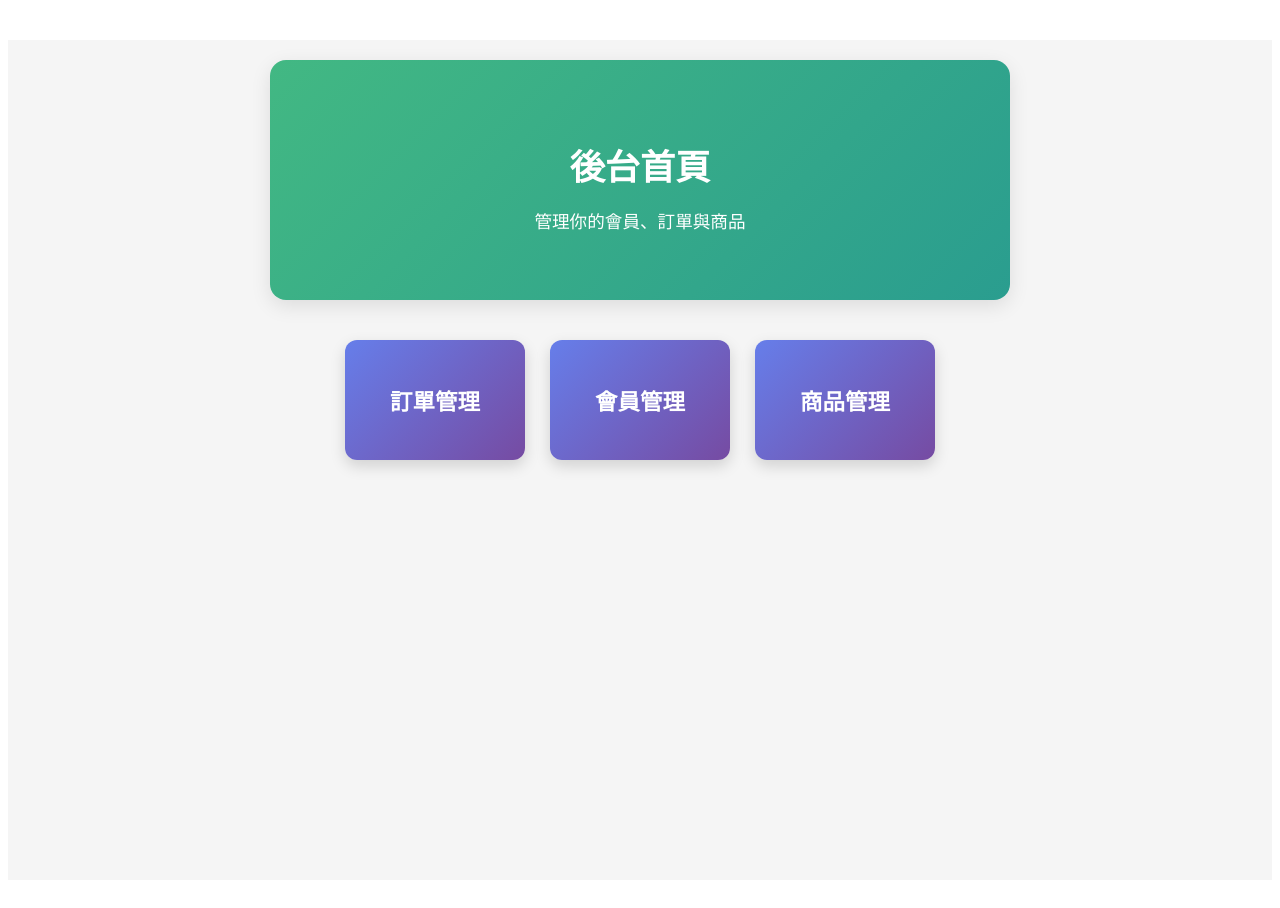
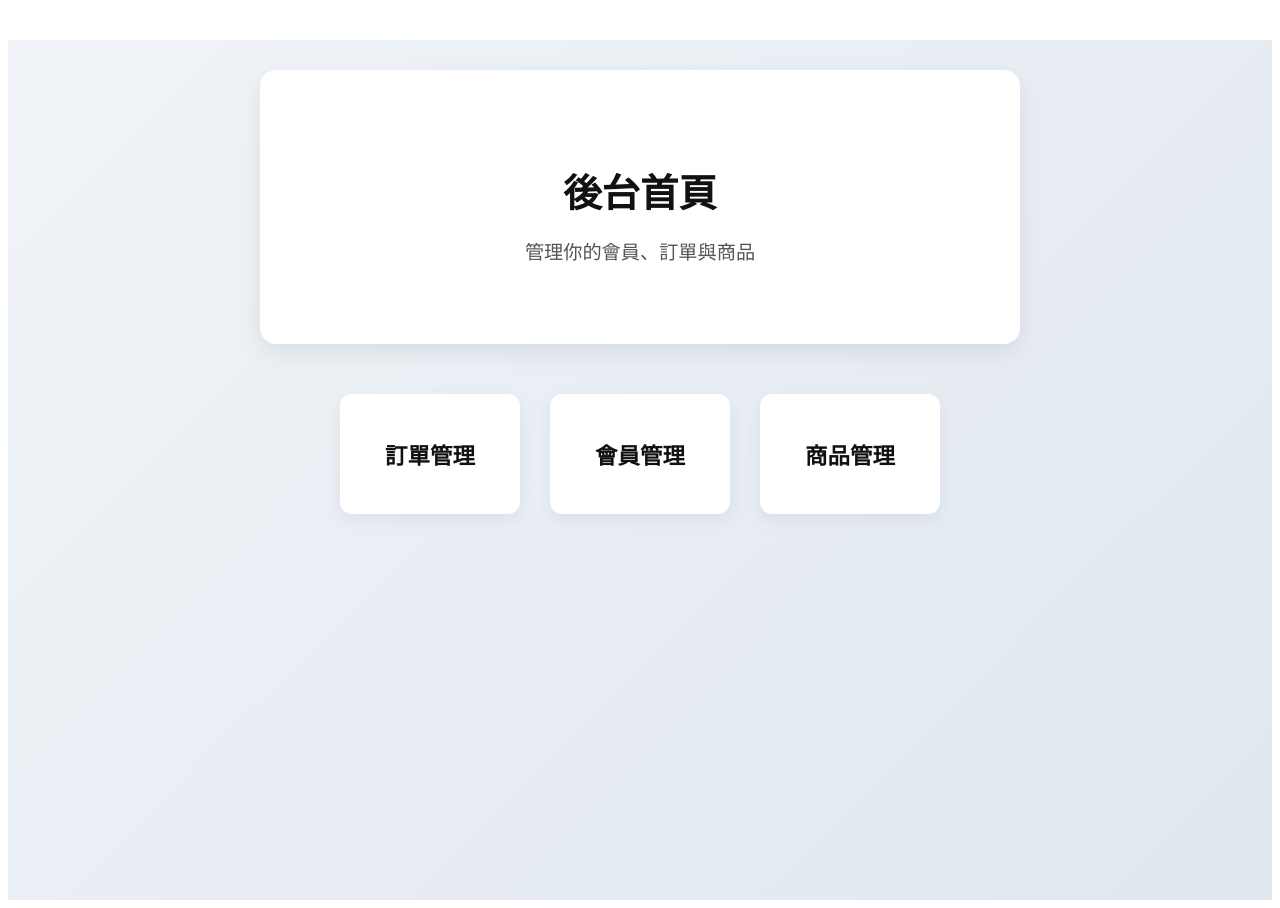
Before and after one commit to ChouKuangWen/Coffee-Hub, a Vue app in the folder frontend/: page /dashboard in a window 1280 px wide. Built offline with nearby package versions, Linux system fonts and the light colour scheme; sample sign-in values are in the browser's storage.

Commit message:
將版面風格改為咖啡平台APPLE官網與現代風格

```diff
--- a/frontend/src/views/Dashboard.vue
+++ b/frontend/src/views/Dashboard.vue
@@ -68,34 +68,36 @@ const goProducts = () => {
 
 <style scoped>
 .dashboard-page {
-  font-family: 'Noto Sans TC', sans-serif;
+  font-family: -apple-system, BlinkMacSystemFont, "Helvetica Neue", "Noto Sans TC", sans-serif;
   min-height: 100vh;
-  background: #f5f5f5;
   display: flex;
   flex-direction: column;
   align-items: center;
-  padding: 20px;
+  padding: 30px 20px;
+  background: linear-gradient(135deg, #f0f4f8, #e0e7ef); /* 淺灰藍漸層背景 */
 }
 
 /* Hero 區 */
 .hero {
   text-align: center;
-  padding: 50px 20px;
-  background: linear-gradient(135deg, #42b883, #2a9d8f);
-  color: white;
+  padding: 60px 30px;
+  background: #fff;
   border-radius: 16px;
   width: 100%;
   max-width: 700px;
-  margin-bottom: 40px;
-  box-shadow: 0 6px 20px rgba(0,0,0,0.1);
+  margin-bottom: 50px;
+  box-shadow: 0 8px 25px rgba(0,0,0,0.08);
 }
 .hero .title {
-  font-size: 2.2rem;
-  font-weight: bold;
-  margin-bottom: 0.5rem;
+  font-size: 2.4rem;
+  font-weight: 700;
+  margin-bottom: 0.8rem;
+  color: #111;
 }
 .hero .subtitle {
-  font-size: 1.1rem;
+  font-size: 1.2rem;
+  font-weight: 400;
+  color: #555;
 }
 
 /* 卡片容器 */
@@ -103,7 +105,7 @@ const goProducts = () => {
   display: flex;
   flex-wrap: wrap;
   justify-content: center;
-  gap: 25px;
+  gap: 30px;
   width: 100%;
   max-width: 900px;
 }
@@ -115,19 +117,19 @@ const goProducts = () => {
   align-items: center;
   width: 180px;
   height: 120px;
-  background: linear-gradient(135deg, #667eea, #764ba2);
-  color: white;
+  background: #fff;
+  color: #111;
   text-decoration: none;
   border-radius: 12px;
   font-size: 1.2rem;
-  font-weight: bold;
+  font-weight: 600;
   cursor: pointer;
-  box-shadow: 0 6px 15px rgba(0, 0, 0, 0.15);
+  box-shadow: 0 6px 18px rgba(0, 0, 0, 0.06);
   transition: transform 0.3s, box-shadow 0.3s;
 }
 .card:hover {
-  transform: translateY(-5px);
-  box-shadow: 0 10px 20px rgba(0, 0, 0, 0.25);
+  transform: translateY(-6px);
+  box-shadow: 0 12px 30px rgba(0, 0, 0, 0.12);
 }
 
 /* 權限不足浮動視窗 */
@@ -135,12 +137,12 @@ const goProducts = () => {
   position: fixed;
   top: 20px;
   right: 20px;
-  background: #e74c3c;
+  background: rgba(231, 76, 60, 0.95);
   color: white;
-  padding: 12px 20px;
-  border-radius: 8px;
-  font-weight: bold;
-  box-shadow: 0 4px 15px rgba(0,0,0,0.2);
+  padding: 14px 22px;
+  border-radius: 10px;
+  font-weight: 600;
+  box-shadow: 0 6px 20px rgba(0,0,0,0.15);
   animation: fadein 0.3s;
 }
 
```
